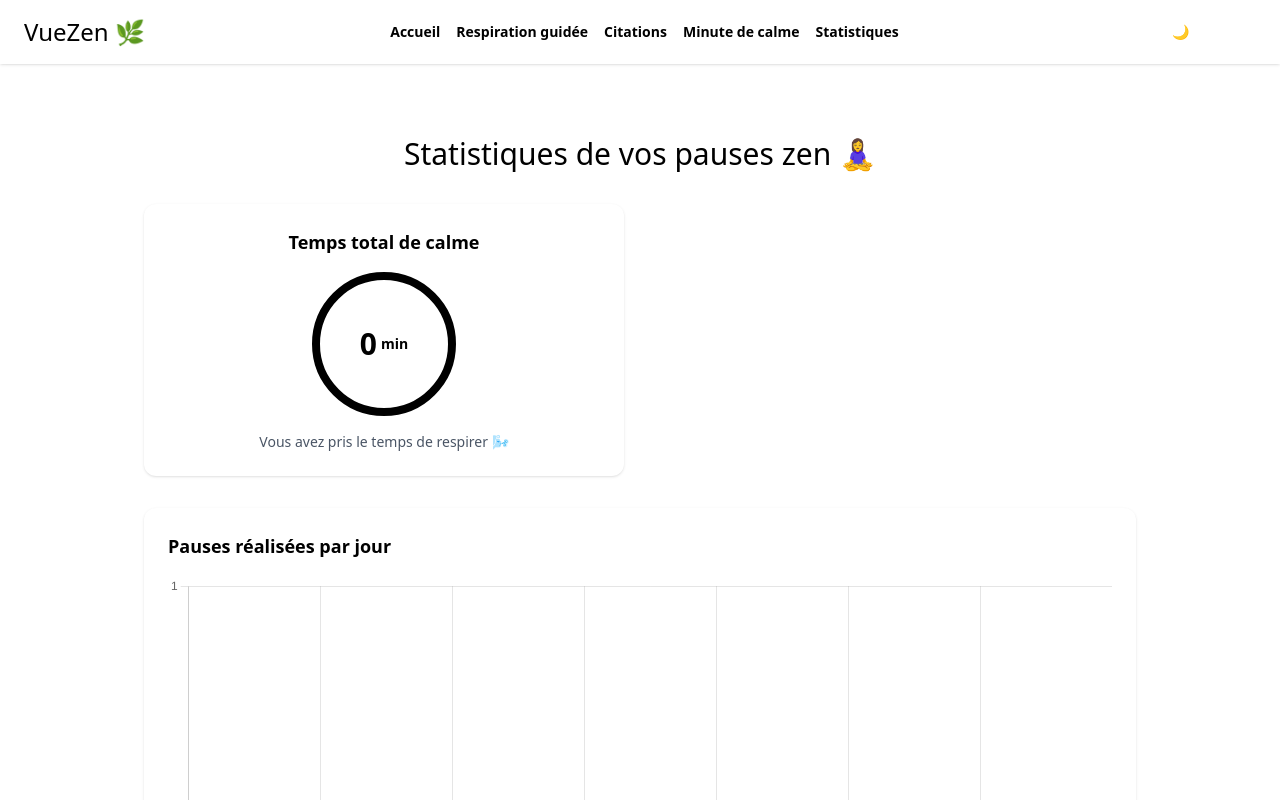
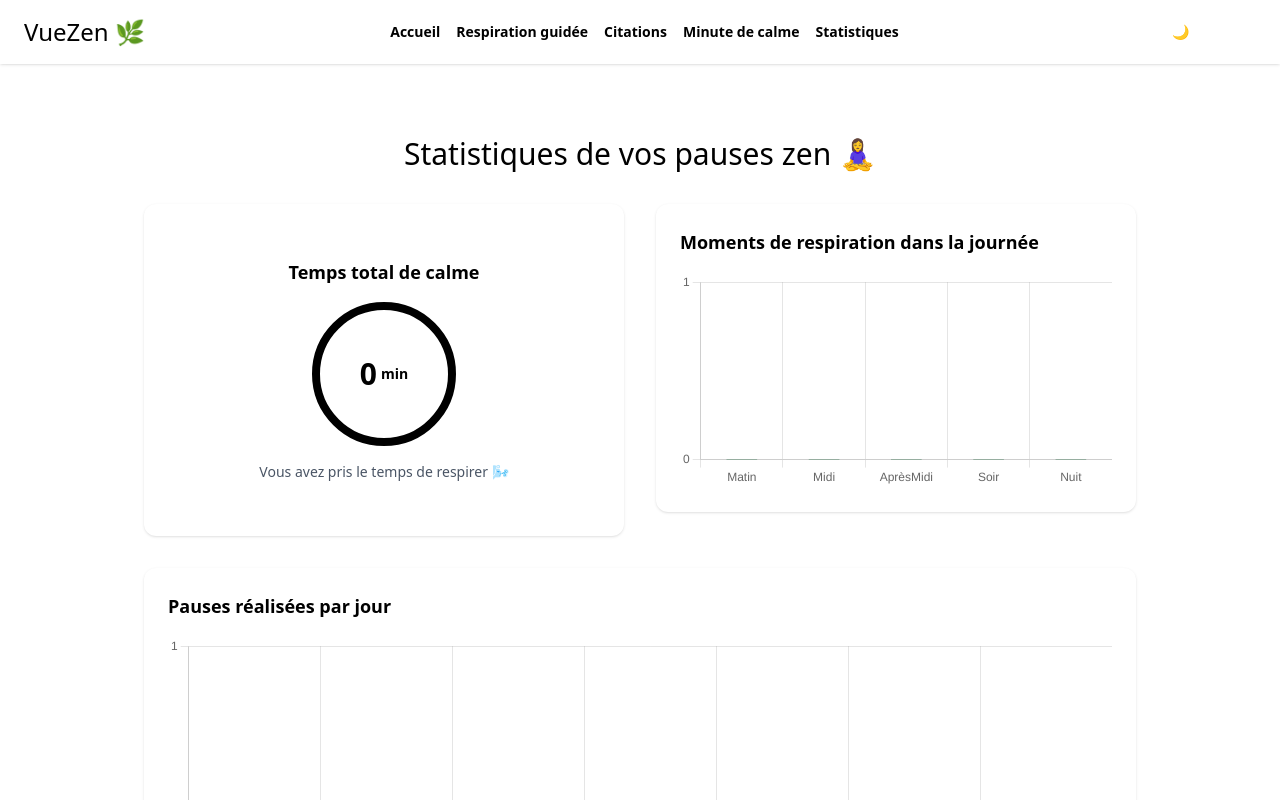
Before and after one commit to haaslaura/vuezenapp, a Vue app: page /stats in a window 1280 px wide. Shown: the top 800 px of the page. Built offline with nearby package versions, Linux system fonts and the light colour scheme.

Commit message:
Creation of a map showing the number of quiet periods per period of the day

```diff
--- a/src/components/BreathsNumber.vue
+++ b/src/components/BreathsNumber.vue
@@ -1,3 +1,60 @@
-<!-- LineChart (par heure OU par jour) | Nb de respirations guidées -->
+<script setup>
+import {
+    Chart as ChartJS,
+    BarElement,
+    CategoryScale,
+    LinearScale,
+    Tooltip,
+    Legend,
+} from 'chart.js'
+import { Bar } from 'vue-chartjs'
+import { ref } from 'vue'
+import { getBreathStatsByPeriod } from '@/services/statsService'
 
-<template><div></div></template>
+ChartJS.register(BarElement, CategoryScale, LinearScale, Tooltip, Legend)
+
+const data = getBreathStatsByPeriod()
+
+const chartData = ref({
+    labels: Object.keys(data),
+    datasets: [
+    {
+        label: 'Sessions de respiration',
+        backgroundColor: '#3B7C57',
+        data: Object.values(data),
+        borderRadius: 4,
+        barThickness: 30,
+    },
+    ],
+})
+
+const chartOptions = ref({
+    responsive: true,
+    plugins: {
+        legend: { display: false },
+        tooltip: {
+            callbacks: {
+                label: ctx => `${ctx.parsed.y} session${ctx.parsed.y > 1 ? 's' : ''}`
+            },
+        },
+    },
+    scales: {
+        y: {
+            beginAtZero: true,
+            ticks: {
+                stepSize: 1,
+                precision: 0,
+            },
+        },
+    },
+})
+</script>
+
+<template>
+    <div class="bg-white dark:bg-zinc-800 rounded-xl shadow p-6 mb-6">
+        <h2 class="text-lg font-semibold text-zen-green dark:text-green-300 mb-4">
+            Moments de respiration dans la journée
+        </h2>
+        <Bar :data="chartData" :options="chartOptions" />
+    </div>
+</template>
```
